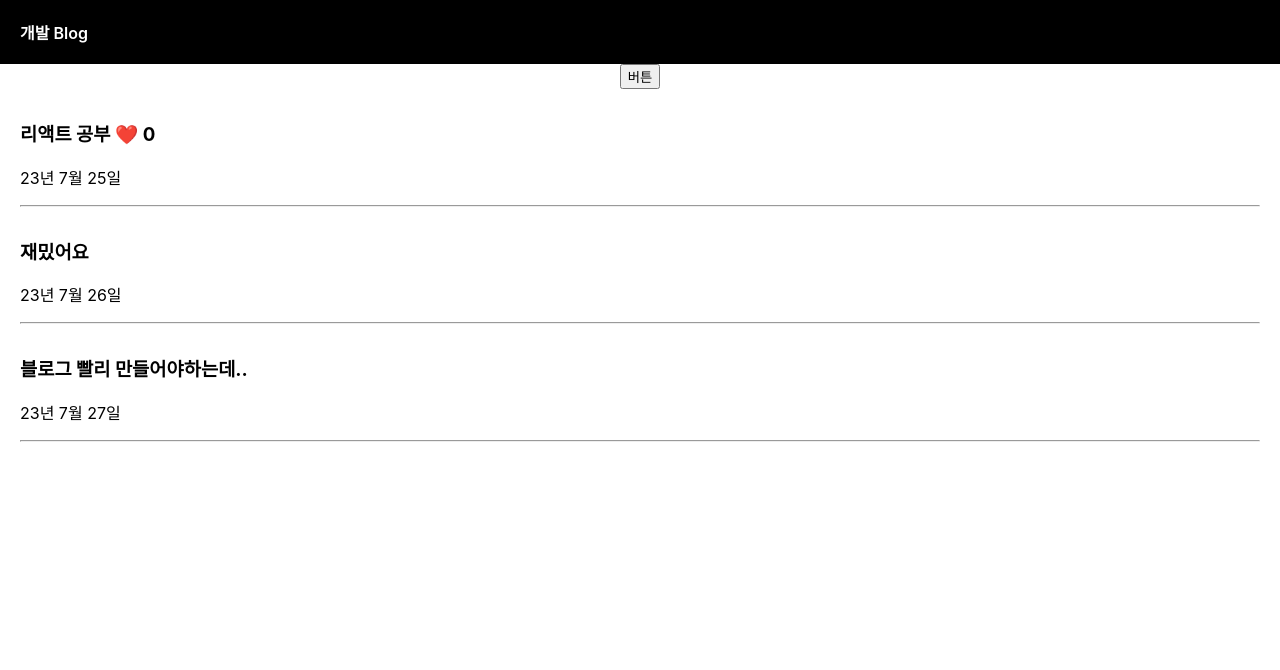
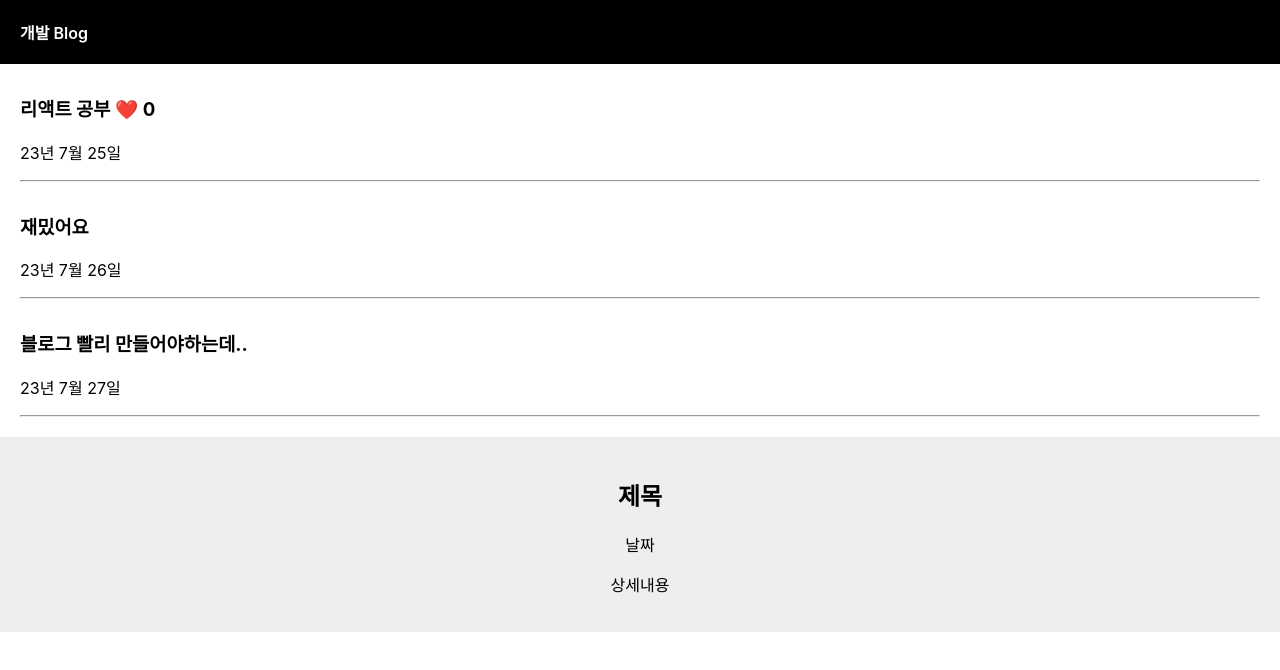
Before and after one commit to Jy0042/myblog, a React (Create React App) app: page / in a window 1280 px wide. Shown: the top 670 px of the page. Built offline with nearby package versions, Linux system fonts and the light colour scheme.

Commit message:
React Component 공부 -  모달로 상세페이지 구현

```diff
--- a/src/App.css
+++ b/src/App.css
@@ -5,6 +5,12 @@
 .App-logo {
   height: 40vmin;
   pointer-events: none;
+}
+
+.modal {
+  margin-top: 20px;
+  padding: 20px;
+  background: #eee;
 }
 
 .black-nav {
--- a/src/App.js
+++ b/src/App.js
@@ -7,17 +7,24 @@
   let [like, likeIncrease] = useState(0);
   let posts = '블로그 만들기 시작';
 
-  function changeTitle() {
-    var newArray = [...글제목];
-    newArray[0] = 'React Study';
-    글제목변경(newArray);
-  }
+  // function changeTitle() {
+  //   var newArray = [...글제목];
+  //   newArray[0] = 'React Study';
+  //   글제목변경(newArray);
+  // }
+
+  // function arrange() {
+  //   var newArray = [...글제목];
+  //   newArray.sort();
+  //   글제목변경(newArray);
+  // }
   return (
     <div className="App">
       <div className="black-nav">
         <div>개발 Blog</div>
       </div>
-      <button onClick={ changeTitle }>버튼</button>
+      {/* <button onClick={ changeTitle }>버튼</button>
+      <button onClick={ arrange }>버튼</button> */}
       <div className="list">
         <h3> { 글제목[0] } <span onClick={ () => { likeIncrease(like + 1) } }>❤️</span> { like } </h3>
         <p>23년 7월 25일</p>
@@ -33,8 +40,21 @@
         <p>23년 7월 27일</p>
         <hr />
       </div>
+
+      <Modal></Modal>
+
     </div>
   );
 }
 
+function Modal () {
+  return (
+    <div className='modal'>
+      <h2>제목</h2>
+      <p>날짜</p>
+      <p>상세내용</p>
+    </div>
+  )
+}
+
 export default App;
```
